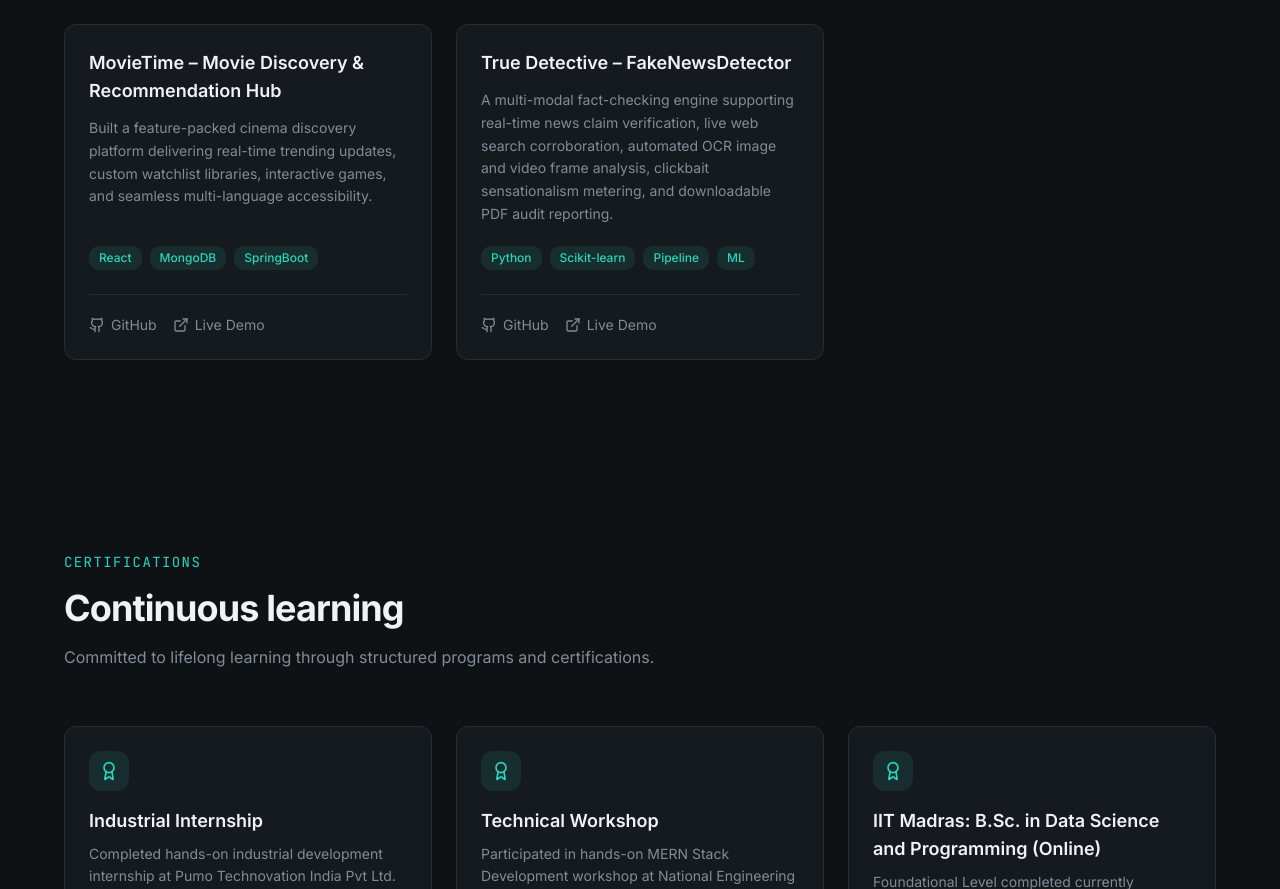
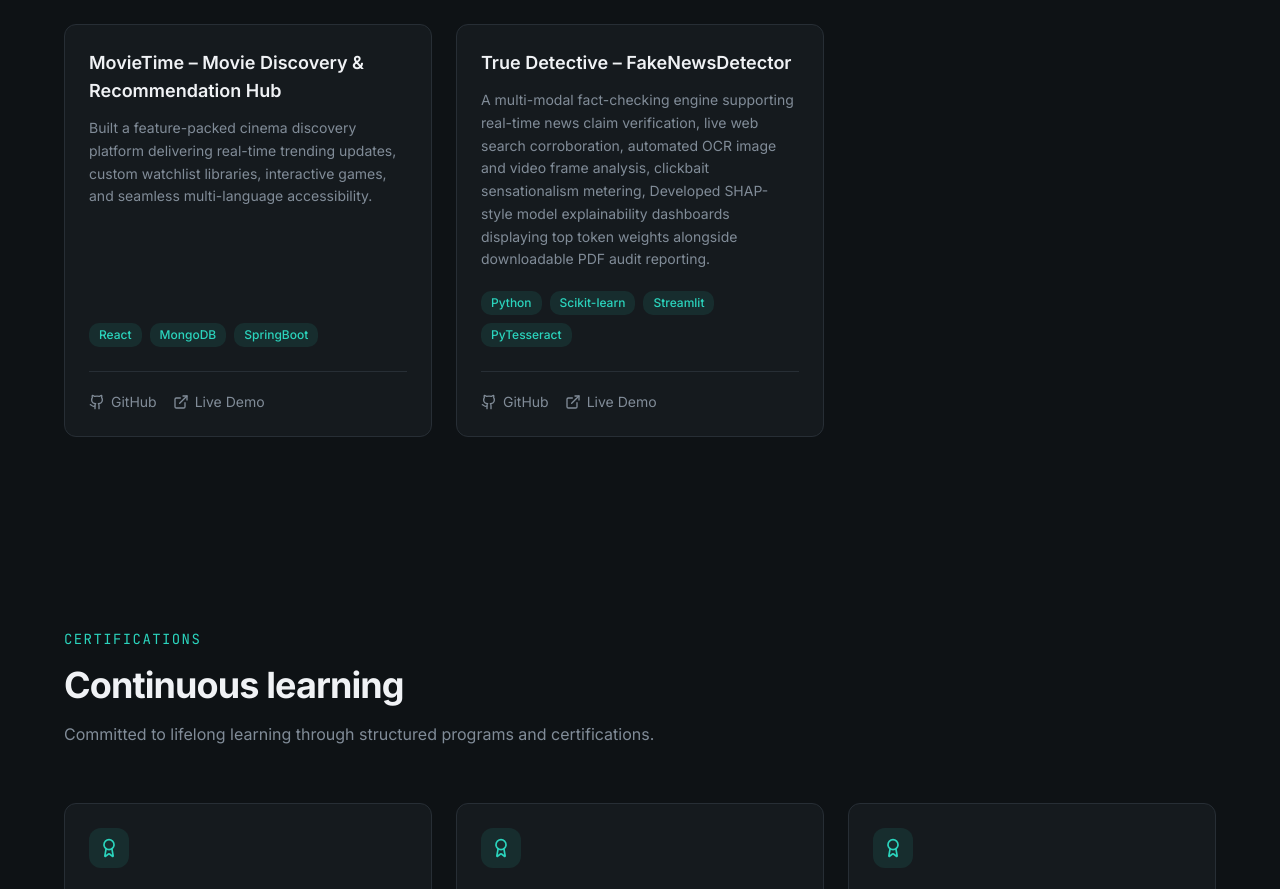
Before and after one commit to jeyagurubalaji/Portfolio, a Next.js app: page / in a window 1280 px wide. Shown: the part 3219-4108 px from the top of the page. Built offline with nearby package versions, Linux system fonts and the light colour scheme.

Commit message:
Update the True Detective project description in the project section

```diff
--- a/components/projects-section.tsx
+++ b/components/projects-section.tsx
@@ -38,8 +38,8 @@ const projects = [
   {
     title: "True Detective – FakeNewsDetector",
     description:
-      "A multi-modal fact-checking engine supporting real-time news claim verification, live web search corroboration, automated OCR image and video frame analysis, clickbait sensationalism metering, and downloadable PDF audit reporting.",
-    tags: ["Python", "Scikit-learn", "Pipeline", "ML"],
+      "A multi-modal fact-checking engine supporting real-time news claim verification, live web search corroboration, automated OCR image and video frame analysis, clickbait sensationalism metering, Developed SHAP-style model explainability dashboards displaying top token weights alongside downloadable PDF audit reporting.",
+    tags: ["Python", "Scikit-learn", "Streamlit", "PyTesseract"],
     githubUrl: "https://github.com/jeyagurubalaji/TrueDetective-FakeNewsDetector",
     liveUrl: "https://truedetective.streamlit.app",
   },
```
